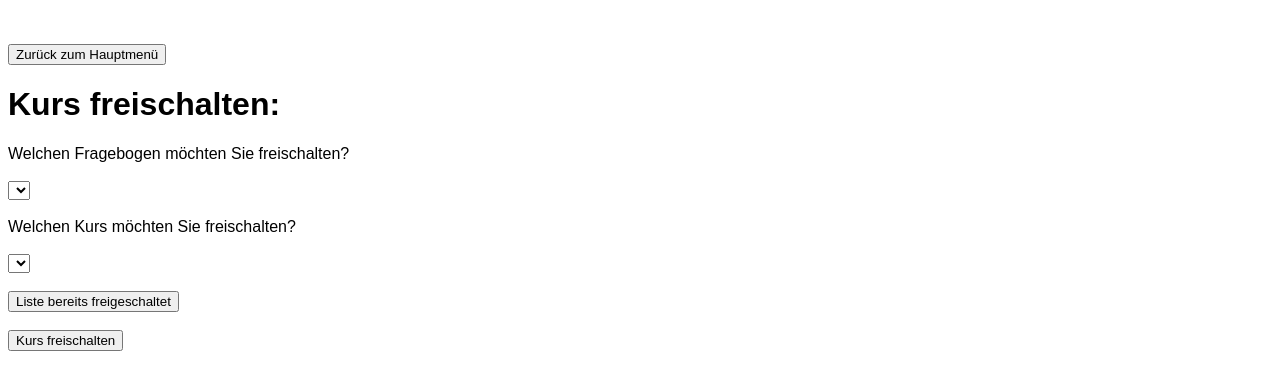
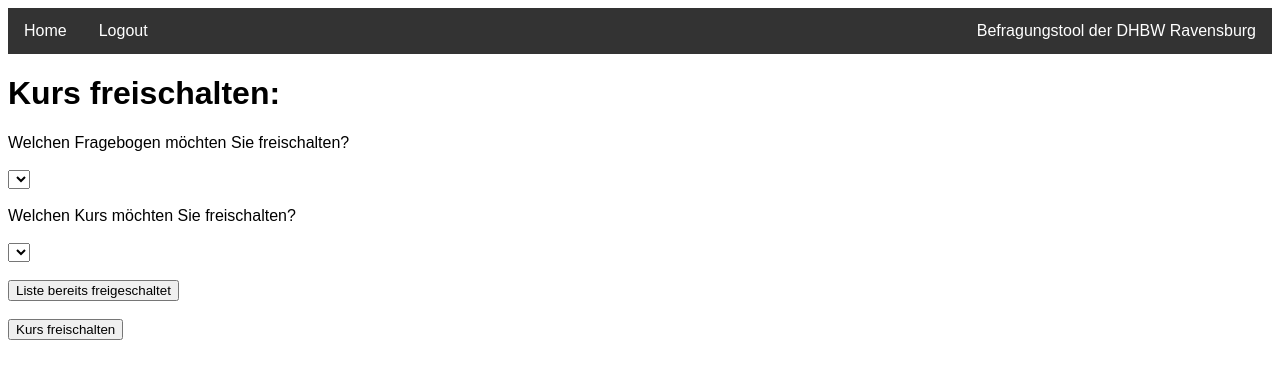
Before and after one commit to f4ntus/DBProjekt, a PHP site: page /FreischaltungKurs.php in a window 1280 px wide. Shown: the top 390 px of the page. Run offline with PHP 8.4, Linux system fonts and the light colour scheme; the visitor is signed in with stand-in values (Sample User, id 1); data comes from the database, SQL or seed files in the repository; data that the repository does not hold is empty.

Commit message:
navbar hinzugefügt

```diff
--- a/View/FragebogenBearbeiten.php
+++ b/View/FragebogenBearbeiten.php
@@ -3,6 +3,7 @@ require '../Controller/BefragerController.php';
 $befragerController = new BefragerController();
 session_start();
 $recentUser = $_SESSION['befrager'];
+include "navbar.php";
 ?>
 
 <!DOCTYPE html>
--- a/View/FragebogenKopieren.php
+++ b/View/FragebogenKopieren.php
@@ -3,6 +3,7 @@ require '../Controller/BefragerController.php';
 $befragerController = new BefragerController();
 session_start();
 $recentUser = $_SESSION['befrager'];
+include "navbar.php";
 ?>
 
 <!DOCTYPE html>
--- a/View/FragebogenLoeschen.php
+++ b/View/FragebogenLoeschen.php
@@ -3,6 +3,7 @@ require '../Controller/BefragerController.php';
 $befragerController = new BefragerController();
 session_start();
 $recentUser = $_SESSION['befrager'];
+include "navbar.php";
 ?>
 
 <!DOCTYPE html>
--- a/View/FragenErstellen.php
+++ b/View/FragenErstellen.php
@@ -4,7 +4,8 @@ require '../Controller/BefragerController.php';
 $befragerController = new BefragerController();
 $fbnr = $_GET['Fbnr'];
 $anzFragen = $_GET['AnzahlFragen'];
-$title = $_GET['Titel']
+$title = $_GET['Titel'];
+include "navbar.php";
 ?>
 
 <!DOCTYPE html>
--- a/View/FreischaltungKurs.php
+++ b/View/FreischaltungKurs.php
@@ -3,6 +3,7 @@ session_start();
 require '../Controller/BefragerController.php';
 $befragerController = new BefragerController();
 $recentUser = $_SESSION['befrager'];
+include "navbar.php";
 ?>
 <!DOCTYPE html>
 
@@ -16,10 +17,6 @@ $recentUser = $_SESSION['befrager'];
 </head>
 
 <body>
-  </br></br>
-  <form action="menuBefrager.php">
-    <button type="submit" name="menu">Zurück zum Hauptmenü</button>
-  </form>
 
   <!-- Platzhalter, hier werden potentzielle Fehler und Informationen angezeigt -->
   <?php
--- a/View/menuBefrager.php
+++ b/View/menuBefrager.php
@@ -3,6 +3,7 @@ session_start();
 
 require '../Controller/BefragerController.php';
 $befragerController = new BefragerController();
+include "navbar.php";
 ?>
 
 <!DOCTYPE html>
--- /dev/null
+++ b/View/navbar.php
@@ -0,0 +1,25 @@
+<!DOCTYPE html>
+
+
+<html lang="de">
+
+<head>
+    <meta charset="utf-8" />
+    <meta name="viewport" content="width=device-width, initial-scale=1.0" />
+    <link rel="stylesheet" href="style.css" />
+    <title>Befragungstool</title>
+</head>
+
+<body>
+    <header>
+        <nav>
+            <ul>
+                <li><a href="menuBefrager.php">Home</a></li>
+                <li><a href="index.php">Logout</a></li>
+                <a class="text">Befragungstool der DHBW Ravensburg</a>
+            </ul>
+        </nav>
+    </header>
+</body>
+
+</html>
--- a/View/neuerFragebogen.php
+++ b/View/neuerFragebogen.php
@@ -2,6 +2,7 @@
 session_start();
 require '../Controller/BefragerController.php';
 $befragerController = new BefragerController();
+include "navbar.php";
 ?>
 <!DOCTYPE html>
 
--- a/View/neuerKurs.php
+++ b/View/neuerKurs.php
@@ -2,6 +2,7 @@
 session_start();
 require '../Controller/BefragerController.php';
 $befragerController = new BefragerController();
+include "navbar.php";
 ?>
 <!DOCTYPE html>
 
--- a/View/neuerStudent.php
+++ b/View/neuerStudent.php
@@ -2,6 +2,7 @@
 session_start();
 require '../Controller/BefragerController.php';
 $befragerController = new BefragerController();
+include "navbar.php";
 ?>
 <!DOCTYPE html>
 
--- a/View/style.css
+++ b/View/style.css
@@ -1,18 +1,21 @@
-body{
+body {
     font-family: Arial, Helvetica, sans-serif;
 }
-.lableHeadline{
+
+.lableHeadline {
     font-size: large;
-    text-align:center;
+    text-align: center;
 }
-.errorKasten{
+
+.errorKasten {
     color: red;
 }
-.infoKasten{
+
+.infoKasten {
     color: green;
 }
 
-.SeiteFrage{
+.SeiteFrage {
     height: 900px;
     display: flex;
     flex-direction: column;
@@ -21,12 +24,43 @@ body{
     font-size: 30px;
 }
 
-.aktuelleSeite{
+.aktuelleSeite {
     text-align: top;
     color: red;
-
 }
 
-.aktuelleFrage{
+.aktuelleFrage {
     background-color: yellow;
 }
+
+ul {
+    list-style-type: none;
+    margin: 0;
+    padding: 0;
+    overflow: hidden;
+    background-color: #333;
+  }
+
+  li {
+    float: left;
+  }
+
+  li a {
+    display: block;
+    color: white;
+    text-align: center;
+    padding: 14px 16px;
+    text-decoration: none;
+  }
+
+  li a:hover {
+    background-color: #111;
+  }
+
+  .text {
+    color: white;
+    text-align: center;
+    padding: 14px 16px;
+    text-decoration: none;
+    float: right;
+  }
```
